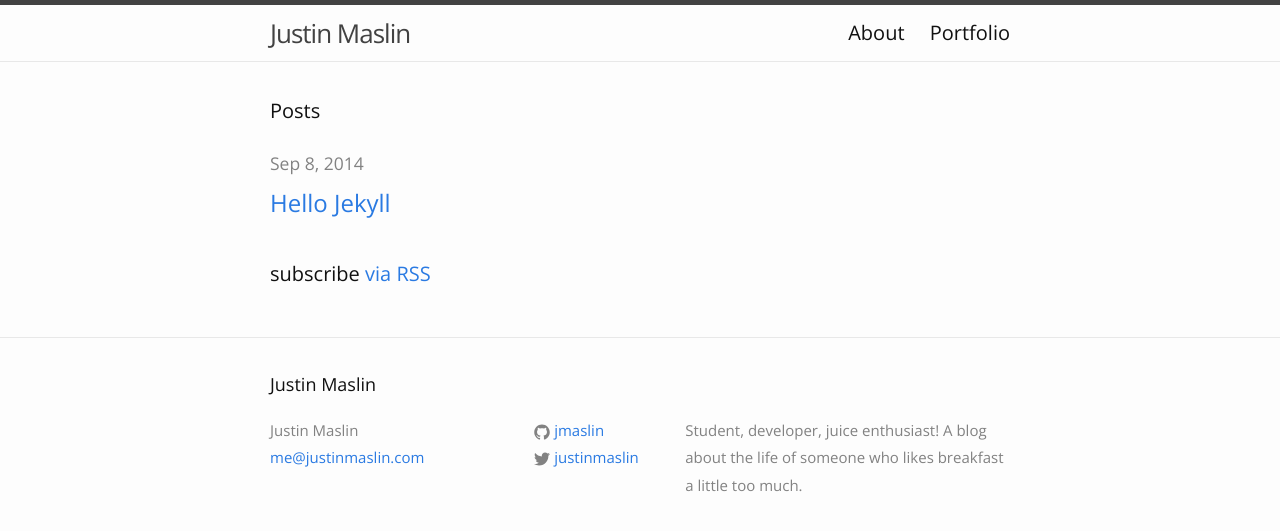
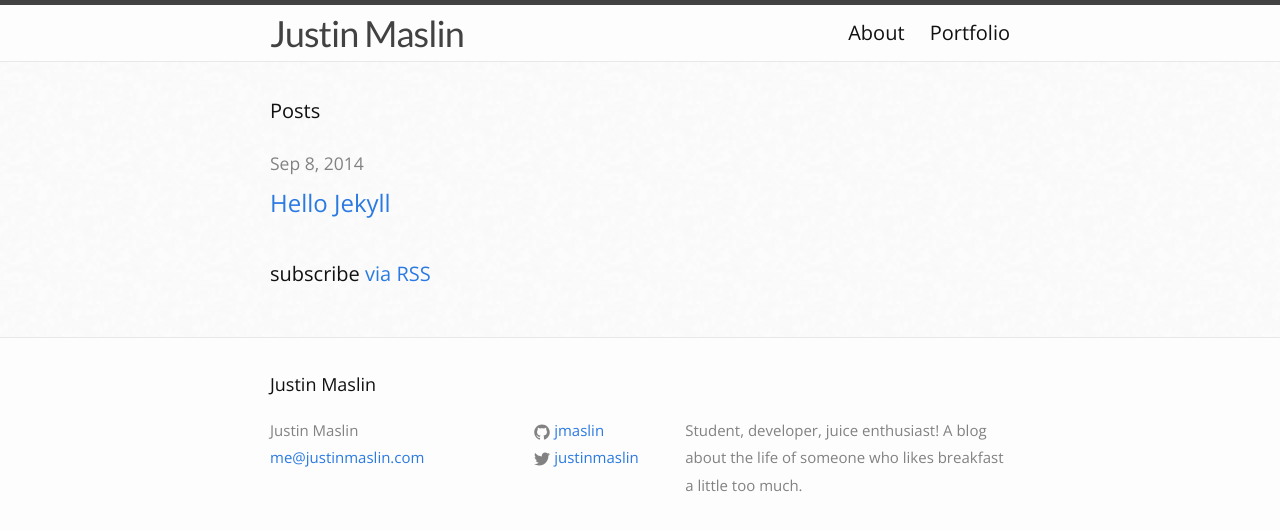
Before and after one commit to jmaslin/jmaslin.github.io, a Jekyll site: the page built from index.html, in a window 1280 px wide. Shown: the top 531 px of the page. Built offline with Jekyll 4.4.1, drawn with Linux system fonts in a browser that asks for light colours.

Commit message:
Title font

```diff
--- a/_sass/_layout.scss
+++ b/_sass/_layout.scss
@@ -11,7 +11,9 @@
 }
 
 .site-title {
-    font-size: 26px;
+
+    font-family: $site-title-font-family;
+    font-size: $site-title-font-size;
     line-height: 56px;
     letter-spacing: -1px;
     margin-bottom: 0;
@@ -163,6 +165,7 @@
  */
 .page-content {
     padding: $spacing-unit 0;
+    background-image: $content-area-background;
 }
 
 .page-heading {
--- a/css/main.scss
+++ b/css/main.scss
@@ -11,8 +11,8 @@
 
 // Our variables
 
-// $site-title-font-family: ;
-// $site-title-font-size: ;
+$site-title-font-family: 'Lato', sans-serif;
+$site-title-font-size: 36px;
 
 // $post-title-font-family: ;
 // $post-title-font-size: ;
```
